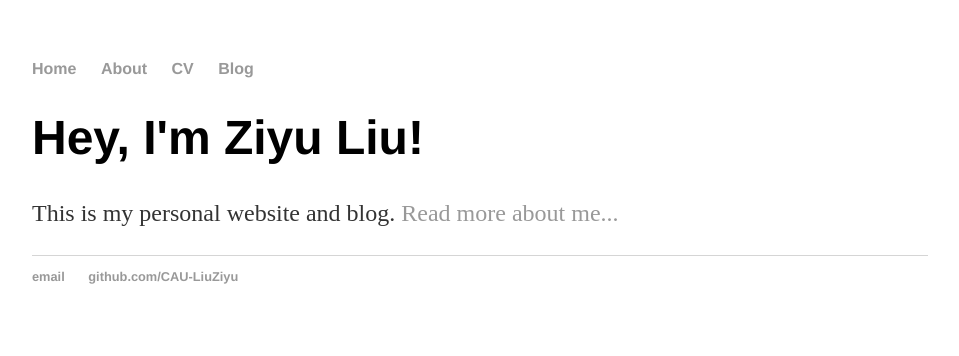
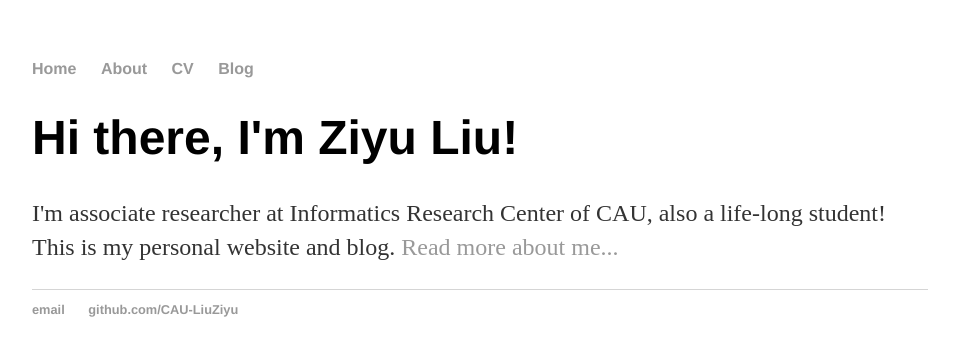
Before and after one commit to CAU-LiuZiyu/CAU-LiuZiyu.github.io, a Jekyll site: the page built from index.html, in a window 1280 px wide. Shown: the top 356 px of the page, without its empty margins (160-1119 px from the left). Built offline with Jekyll 4.4.1, drawn with Linux system fonts in a browser that asks for light colours.

Commit message:
Update index.html

```diff
--- a/index.html
+++ b/index.html
@@ -1,30 +1,8 @@
-<!DOCTYPE html>
-<html>
-	<head>
-		<title>Ziyu Liu, associate researcher at Infomatics Research Center of CAU, also a life-long student.</title>
-		<!-- link to main stylesheet -->
-		<link rel="stylesheet" type="text/css" href="/css/main.css">
-	</head>
-	<body>
-		<nav>
-    		<ul>
-        		<li><a href="/">Home</a></li>
-	        	<li><a href="/about">About</a></li>
-        		<li><a href="/cv">CV</a></li>
-        		<li><a href="/blog">Blog</a></li>
-    		</ul>
-		</nav>
-		<div class="container">
-    		<div class="blurb">
-        		<h1>Hey, I'm Ziyu Liu!</h1>
-				<p>This is my personal website and blog. <a href="/about">Read more about me...</a></p>
-    		</div><!-- /.blurb -->
-		</div><!-- /.container -->
-		<footer>
-    		<ul>
-        		<li><a href="mailto:liuziyu@cau.edu.cn">email</a></li>
-        		<li><a href="https://github.com/CAU-LiuZiyu">github.com/CAU-LiuZiyu</a></li>
-			</ul>
-		</footer>
-	</body>
-</html>
+---
+layout: default
+title: Ziyu Liu
+---
+<div class="blurb">
+	<h1>Hi there, I'm Ziyu Liu!</h1>
+	<p>I'm associate researcher at Informatics Research Center of CAU, also a life-long student! This is my personal website and blog. <a href="/about">Read more about me...</a></p>
+</div><!-- /.blurb -->
```
